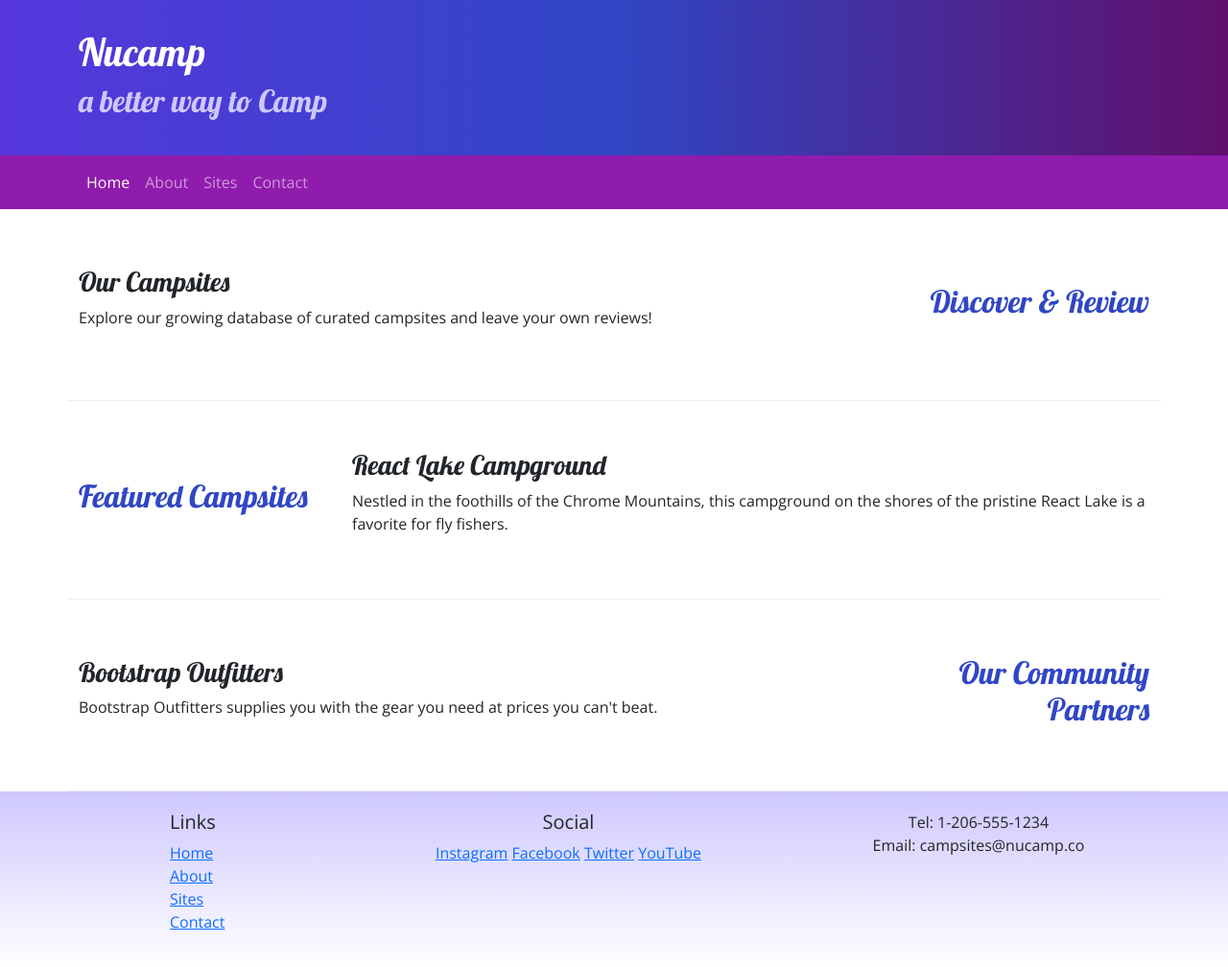
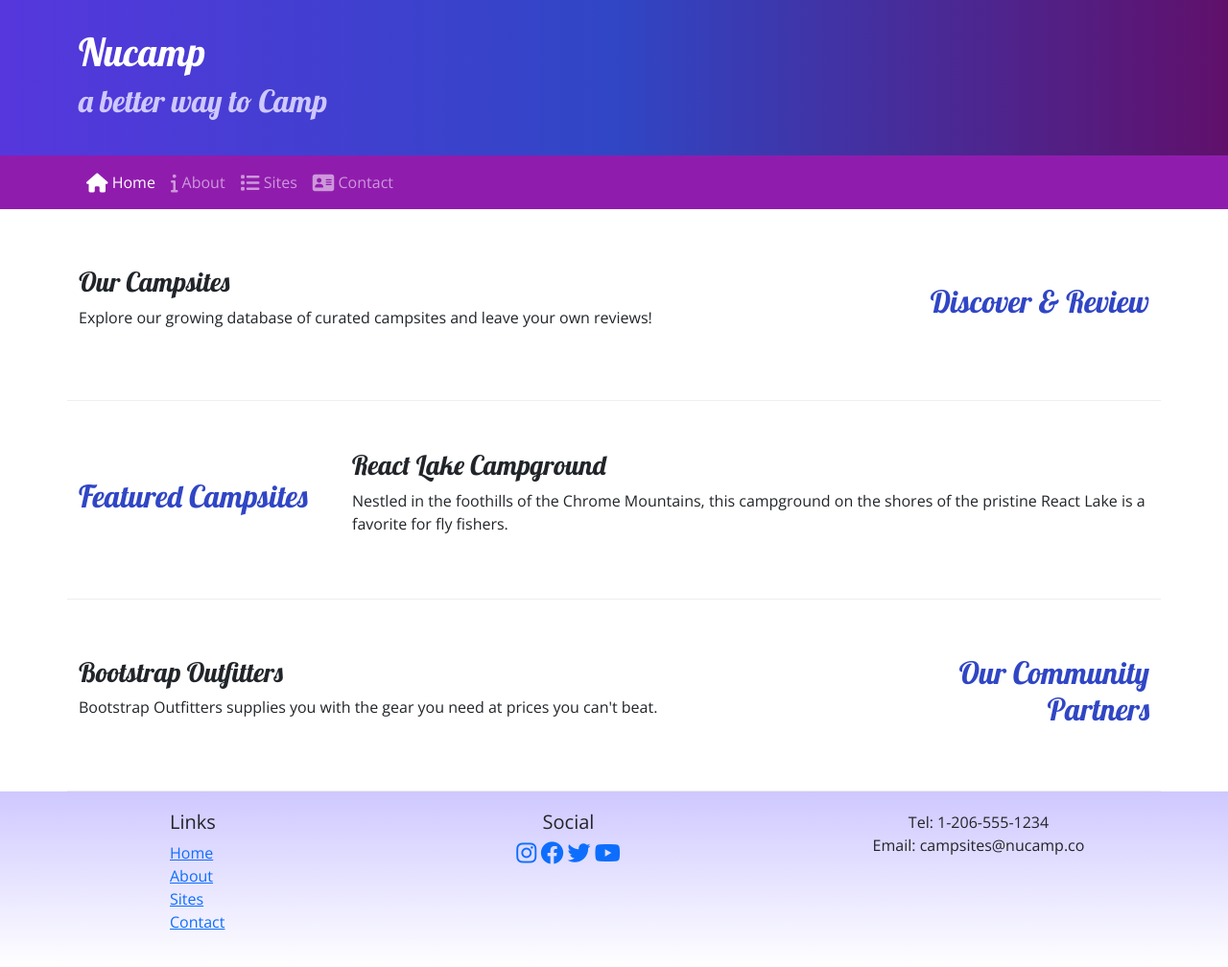
Before and after one commit to cheberly603/nucampsite, a plain HTML site: page nucampsite/index.html in a window 1280 px wide. Shown: the whole page at 96% size. Drawn offline with nearby package versions, Linux system fonts and the light colour scheme.

Commit message:
icon fonts

```diff
--- a/nucampsite/index.html
+++ b/nucampsite/index.html
@@ -8,6 +8,7 @@
     <title>Nucamp: A Better Way To Camp</title>
 
     <!--Additional CSS MUST be placed AFTER the Bootstrap link-->
+    <link rel="stylesheet" href="https://cdnjs.cloudflare.com/ajax/libs/font-awesome/6.2.1/css/all.min.css" integrity="sha512-MV7K8+y+gLIBoVD59lQIYicR65iaqukzvf/nwasF0nqhPay5w/9lJmVM2hMDcnK1OnMGCdVK+iQrJ7lzPJQd1w==" crossorigin="anonymous" referrerpolicy="no-referrer"/>
     <link rel="stylesheet" href="https://fonts.googleapis.com/css?family=Lobster|Open+Sans"/>
     <link rel="stylesheet" href="css/styles.css"/>
 
@@ -32,10 +33,10 @@
             </button>
             <div class="collapse navbar-collapse" id="nucampNavbar">
                     <ul class="navbar-nav">
-                        <li class="nav-item"><a class="nav-link active" href="index.html">Home</a></li>
-                        <li class="nav-item"><a class="nav-link" href="aboutus.html">About</a></li>
-                        <li class="nav-item"><a class="nav-link" href="#">Sites</a></li>
-                        <li class="nav-item"><a class="nav-link" href="#">Contact</a></li>
+                        <li class="nav-item"><a class="nav-link active" href="index.html"><i class="fa-solid fa-house fa-lg"></i> Home</a></li>
+                        <li class="nav-item"><a class="nav-link" href="aboutus.html"><i class="fa-solid fa-info fa-lg"></i> About</a></li>
+                        <li class="nav-item"><a class="nav-link" href="#"><i class="fa-solid fa-list fa-lg"></i> Sites</a></li>
+                        <li class="nav-item"><a class="nav-link" href="#"><i class="fa-solid fa-address-card fa-lg"></i> Contact</a></li>
                     </ul>
             </div>
         </div>
@@ -89,10 +90,10 @@
                 </div>
                 <div class="col-6 col-sm-5 text-center">
                     <h5>Social</h5>
-                    <a href="http://instagram.com/">Instagram</a>
-                    <a href="http://facebook.com/">Facebook</a>
-                    <a href="http://twitter.com/">Twitter</a>
-                    <a href="http://youtube.com/">YouTube</a>
+                    <a href="http://instagram.com/"><i class="fa-brands fa-instagram fa-xl"></i></a>
+                    <a href="http://facebook.com/"><i class="fa-brands fa-facebook fa-xl"></i></a>
+                    <a href="http://twitter.com/"><i class="fa-brands fa-twitter fa-xl"></i></a>
+                    <a href="http://youtube.com/"><i class="fa-brands fa-youtube fa-xl"></i></a>
                 </div>
                 <div class="col-sm-4 text-center">
                     Tel: 1-206-555-1234<br />
```
Also changed, not shown: nucampsite/aboutus.html (+8 -7 lines).
